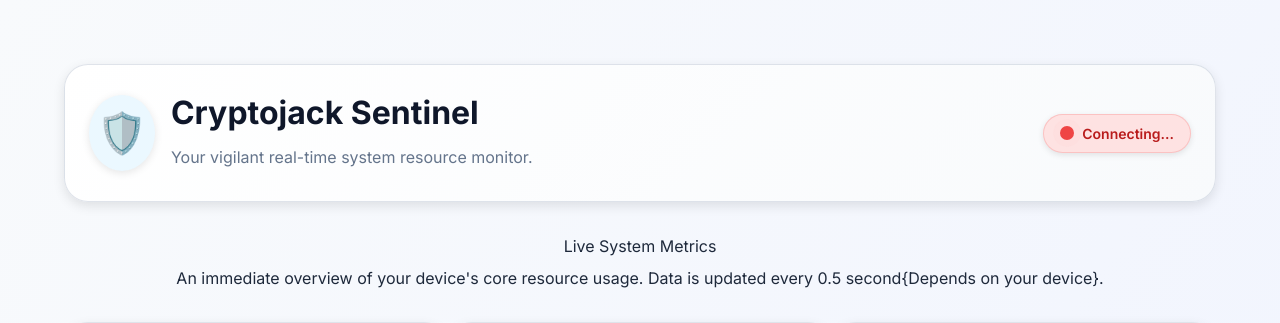
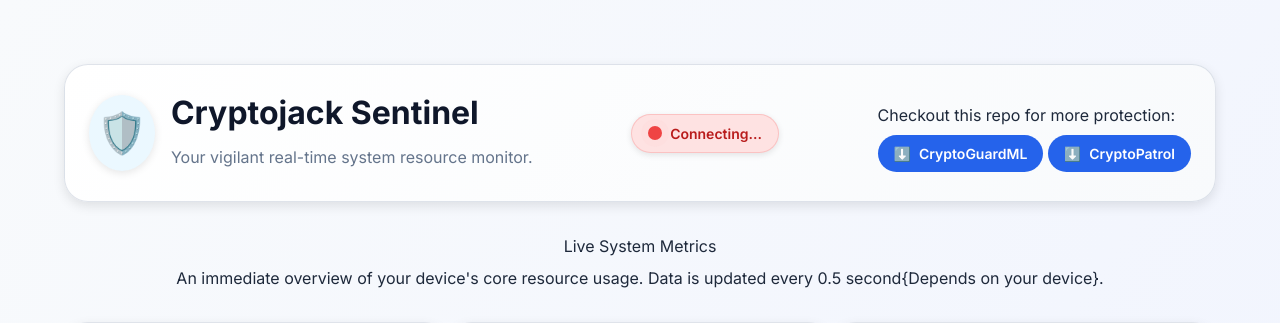
Before and after one commit to vishnuvrj7/CryptojackSentinal, a Flask app: page / in a window 1280 px wide. Shown: the top 323 px of the page. Run offline with Flask 3, Linux system fonts and the light colour scheme; some libraries are stand-ins or nearby versions.

Commit message:
Update index.html

```diff
--- a/templates/index.html
+++ b/templates/index.html
@@ -32,7 +32,17 @@
                 </span>
                 <span id="status-text">Connecting...</span>
             </div>
+            <div class="actions">
+                <p class="repo-description">Checkout this repo for more protection:</p>
+                <a href="https://github.com/vishnuvrj7/CryptoGuardML" target="_blank" class="download-button">
+                    <span>&#x2B07;&#xFE0F;</span> CryptoGuardML
+                </a>
+                <a href="https://github.com/vishnuvrj7/CryptoPatrol" target="_blank" class="download-button">
+                    <span>&#x2B07;&#xFE0F;</span> CryptoPatrol
+                </a>
+            </div>
         </header>
+
 
         <main class="space-y-10">
 
```
